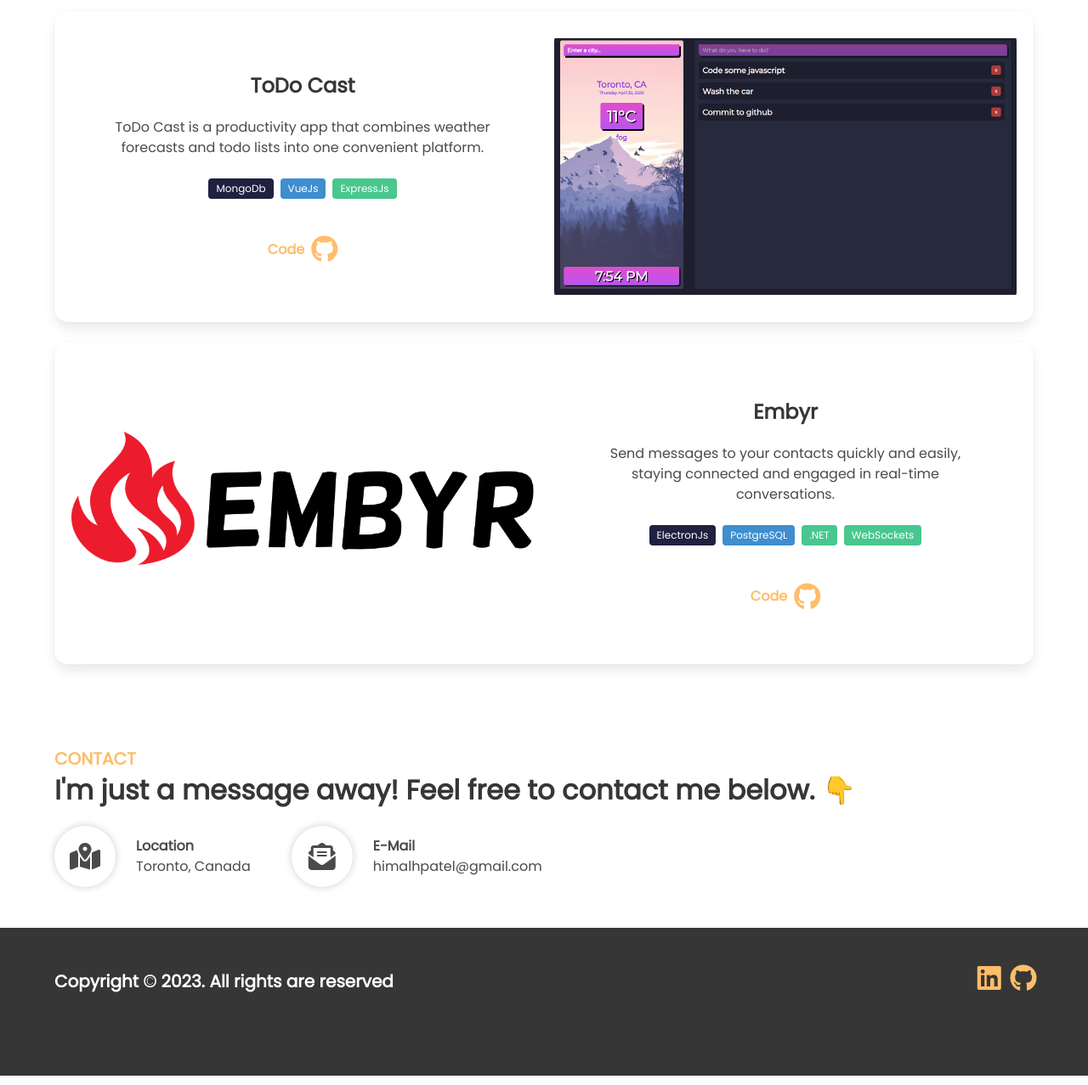
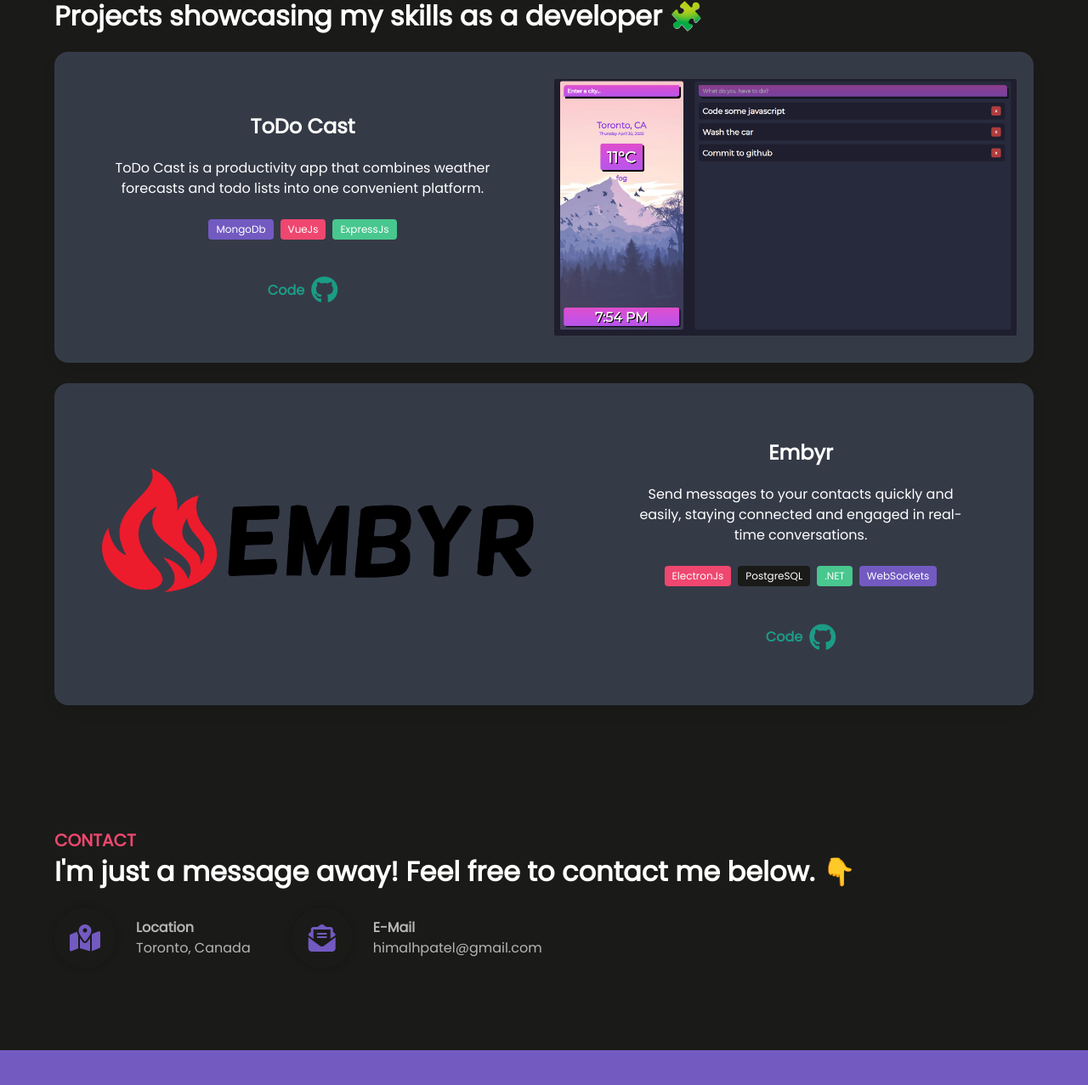
Before and after one commit to HimalP/Portfolio, a website: page index.html in a window 1280 px wide. Shown: the part 1514-2791 px from the top of the page at 85% size. Drawn offline with Linux system fonts and the light colour scheme.

Commit message:
colors scheme updated

```diff
--- a/assets/_sass/main.scss
+++ b/assets/_sass/main.scss
@@ -1,16 +1,23 @@
 @charset "utf-8";
 
 
-// 1. Import the initial variables
+// Import the initial variables
 @import "../../node_modules/bulma/sass/utilities/initial-variables";
 
-// 2. Set your own initial variables
-$darkpurple: #202040;
+
+// Set the derived variables
+$primary: #725ac1;
+$danger: #ef476f;
+$dark: #1a1b18;
+$info: #353a47;
+$link: #1B9C85;
+$text: white;
 
 
-// 3. Set the derived variables
-$primary: $darkpurple;
-$link: #FFBD69;
+$navbar-background-color: $dark;
+$navbar-box-shadow-color: $dark;
+$navbar-item-hover-background-color: $primary;
+$navbar-item-hover-color: $danger;
 
-// 4. Import the rest of Bulma
+// Import the rest of Bulma
 @import "../../node_modules/bulma/bulma";
--- a/index.html
+++ b/index.html
@@ -16,7 +16,7 @@
   <script src="https://kit.fontawesome.com/c8213602af.js" crossorigin="anonymous"></script>
 </head>
 
-<body>
+<body class="has-background-dark">
 
   <!-- Navbar -->
   <nav class="navbar is-fixed-top is-spaced has-shadow has-text-weight-bold" role="navigation"
@@ -56,21 +56,21 @@
   </nav>
 
   <!-- Hero -->
-  <section class="hero is-fullheight is-bold">
+  <section class="hero is-fullheight is-dark is-bold">
     <div class="hero-body">
       <div class="container">
         <div class="columns is-gapless">
           <div class="column">
             <div class="hero-text">
-              <h1 class="title is-spaced is-size-1">
-                Aspiring <span class="has-text-danger">Full-Stack <br> Developer</span>
+              <h1 class="title is-spaced has-text-white is-size-1">
+                Aspiring <span class="has-text-primary">Full-Stack <br> Developer</span>
 
                 <figure class="image is-64x64 ml-2">
                   <img src="assets/img/waving-hand.png">
                 </figure>
               </h1>
 
-              <h2 class="subtitle has-text-grey">
+              <h2 class="subtitle has-text-grey-light">
                 Hi, I'm Himal Patel. A passionate Full-stack <br> Developer based in Toronto, Canada. 📍
               </h2>
 
@@ -78,20 +78,20 @@
               <span>
                 <span class="icon mr-4">
                   <a href="https://www.linkedin.com/in/himalpatel9/" target="_blank">
-                    <i class="fa-brands fa-linkedin fa-2xl"></i>
+                    <i class="fa-brands fa-linkedin fa-2xl has-text-link"></i>
                   </a>
                 </span>
 
                 <span class="icon">
                   <a href="https://github.com/himalp" target="_blank">
-                    <i class="fa-brands fa-github fa-2xl"></i>
+                    <i class="fa-brands fa-github fa-2xl has-text-link"></i>
                   </a>
                 </span>
               </span>
             </div>
           </div>
 
-          <div class="column ">
+          <div class="column">
             <img id="hero-img" src="./assets/img/Me.JPG" alt="">
           </div>
         </div>
@@ -101,7 +101,7 @@
     <!-- Stack -->
     <section class="section p-5 stack ">
       <div class="container has-text-weight-bold">
-        <h1 class="title is-size-5">Tech Stack | &nbsp;</h1>
+        <h1 class="title has-text-white is-size-5">Tech Stack | &nbsp;</h1>
 
         <ul class="logos">
           <li>
@@ -133,9 +133,8 @@
   </section>
 
 
-
   <!-- About Me -->
-  <section id="about" class="section">
+  <section id="about" class="section mt-6">
     <div class="container">
       <div class="columns">
         <div class="column">
@@ -143,15 +142,15 @@
         </div>
 
         <div class="column">
-          <h4 class="has-text-weight-bold has-text-link is-size-5 mb-1">
+          <h4 class="has-text-weight-bold has-text-danger is-size-5 mb-1">
             ABOUT ME
           </h4>
 
-          <h1 class="title is-spaced">
+          <h1 class="title has-text-white is-spaced">
             A Full-stack Developer in the making based in Toronto, Ontario 📍
           </h1>
 
-          <p class="subtitle has-text-grey">
+          <p class="subtitle has-text-grey-light">
             As an experienced Full-Stack Developer, I have a broad skillset that includes proficiency in HTML, CSS,
             JavaScript, Vue.js, Node.js, and a variety of other frameworks, databases, and technologies. With a
             Bachelor's degree in Computer Science, I have gained a deep understanding of programming principles and
@@ -168,21 +167,21 @@
   <!-- Portfolio -->
   <section id="portfolio" class="section mt-6 mx-auto">
     <div class="container">
-      <h4 class="has-text-weight-bold has-text-link is-size-5 mb-1">
+      <h4 class="has-text-weight-bold has-text-danger is-size-5 mb-1">
         PORTFOLIO
       </h4>
 
-      <h1 class="title is-spaced">
+      <h1 class="title has-text-white is-spaced">
         Projects showcasing my skills as a developer 🧩
       </h1>
 
       <!-- Portfolio Cards -->
       <!-- ToDo Cast -->
-      <div class="box has-text-centered">
+      <div class="box has-text-centered has-text-white has-background-info">
         <div class="columns">
           <div class="column is-flex is-align-items-center">
             <div class="content p-6">
-              <p class="title is-4">ToDo Cast</p>
+              <p class="title has-text-white is-4">ToDo Cast</p>
 
               <p>
                 ToDo Cast is a productivity app that combines weather forecasts and todo lists into one convenient
@@ -191,12 +190,13 @@
 
               <div class="tags mt-5 is-centered">
                 <span class="tag is-primary">MongoDb</span>
-                <span class="tag is-info">VueJs</span>
+                <span class="tag is-danger">VueJs</span>
                 <span class="tag is-success">ExpressJs</span>
               </div>
 
               <span class="icon mt-5">
-                <a href="" class="is-flex is-align-items-center has-text-weight-bold">
+                <a href="https://github.com/HimalP/Weather-Todo" target="_blank"
+                  class="is-flex is-align-items-center has-text-weight-bold has-text-link">
                   Code
                   <i class="fa-brands fa-github fa-2xl ml-2"></i>
                 </a>
@@ -213,9 +213,9 @@
       </div>
 
       <!-- Embyr -->
-      <div class="box has-text-centered">
+      <div class="box has-text-centered has-text-white has-background-info">
         <div class="columns">
-          <div class="column">
+          <div class="column px-6">
             <figure class="image is-5by3">
               <img src="./assets/img/portfolio/embyr.png">
             </figure>
@@ -223,7 +223,7 @@
 
           <div class="column is-flex is-align-items-center">
             <div class="content p-6">
-              <p class="title is-4">Embyr</p>
+              <p class="title has-text-white is-4">Embyr</p>
 
               <p>
                 Send messages to your contacts quickly and
@@ -231,16 +231,17 @@
               </p>
 
               <div class="tags mt-5 is-centered">
-                <span class="tag is-primary">ElectronJs</span>
-                <span class="tag is-info">PostgreSQL</span>
+                <span class="tag is-danger">ElectronJs</span>
+                <span class="tag is-dark">PostgreSQL</span>
                 <span class="tag is-success">.NET</span>
-                <span class="tag is-success">WebSockets</span>
+                <span class="tag is-primary">WebSockets</span>
               </div>
 
-              <span class="icon mt-5">
-                <a href="" class="is-flex is-align-items-center has-text-weight-bold">
+              <span class="icon mt-5 ">
+                <a href="https://github.com/HimalP/Embyr-Chat" target="_blank"
+                  class="is-flex is-align-items-center has-text-weight-bold has-text-link">
                   Code
-                  <i class="fa-brands fa-github fa-2xl ml-2"></i>
+                  <i class="fa-brands fa-github fa-2xl ml-2 "></i>
                 </a>
               </span>
             </div>
@@ -254,21 +255,21 @@
   </section>
 
   <!-- Contact -->
-  <section id="contact" class="section">
+  <section id="contact" class="section mt-6">
     <div class="container">
-      <h4 class="has-text-weight-bold has-text-link is-size-5 mb-1">
+      <h4 class="has-text-weight-bold has-text-danger is-size-5 mb-1">
         CONTACT
       </h4>
 
-      <h1 class="title is-spaced">
+      <h1 class="title has-text-white is-spaced">
         I'm just a message away! Feel free to contact me below. 👇
       </h1>
 
-      <div class="contact-icons is-flex">
+      <div class="contact-icons is-flex has-text-grey-light">
         <!-- Location -->
         <div class="contact-box is-flex is-align-items-center">
           <span>
-            <i class="fa-solid fa-map-location-dot fa-2xl"></i>
+            <i class="fa-solid fa-map-location-dot fa-2xl has-text-primary"></i>
           </span>
 
           <div class="contact-info ml-5">
@@ -280,7 +281,7 @@
         <!-- Email -->
         <div class="contact-box is-flex is-align-items-center ml-6">
           <span>
-            <i class="fa-solid fa-envelope-open-text fa-2xl"></i>
+            <i class="fa-solid fa-envelope-open-text fa-2xl has-text-primary"></i>
           </span>
 
           <div class="contact-info ml-5">
@@ -292,20 +293,20 @@
     </div>
   </section>
 
-  <footer class="footer has-background-dark">
+  <footer class="footer has-background-primary mt-6">
     <div class="container is-flex is-justify-content-space-between">
       <p class="has-text-weight-bold has-text-white is-size-5">Copyright © 2023. All rights are reserved</p>
 
       <span>
-        <span class="icon mr-3">
+        <span class="icon mr-4">
           <a href="https://www.linkedin.com/in/himalpatel9/" target="_blank">
-            <i class="fa-brands fa-linkedin fa-2xl"></i>
+            <i class="fa-brands fa-linkedin fa-2xl has-text-link"></i>
           </a>
         </span>
 
         <span class="icon">
           <a href="https://github.com/himalp" target="_blank">
-            <i class="fa-brands fa-github fa-2xl"></i>
+            <i class="fa-brands fa-github fa-2xl has-text-link"></i>
           </a>
         </span>
       </span>
```
Also changed, not shown: assets/css/main.css.
